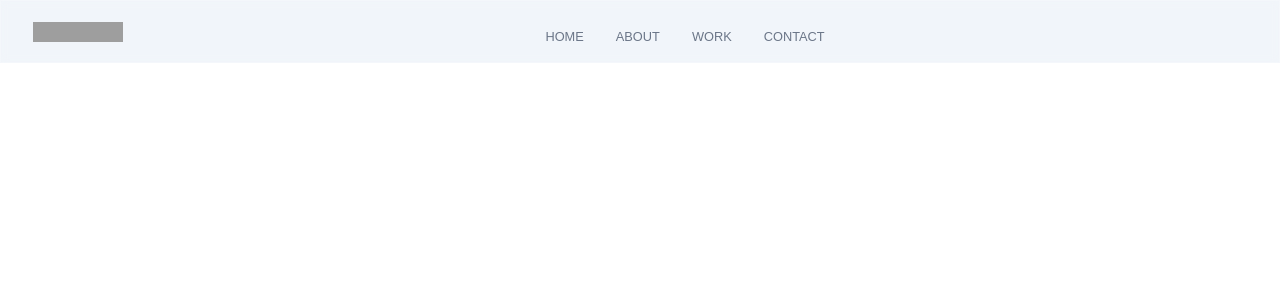
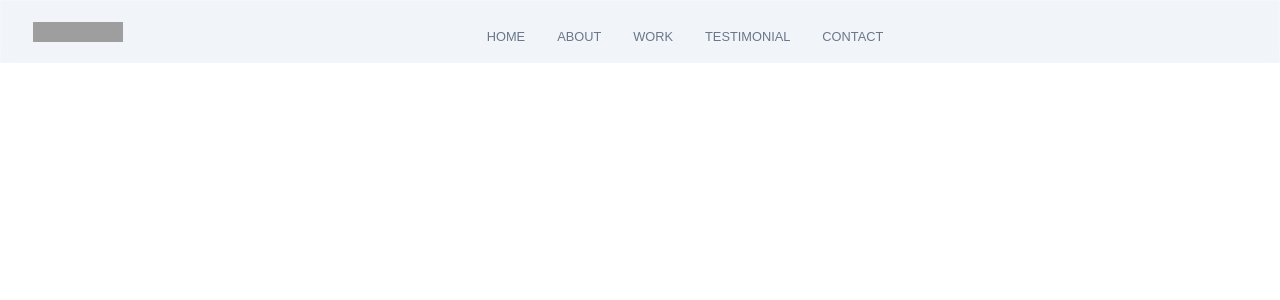
Before and after one commit to LewisMurray00/personal-trainer-webpage, a React (Create React App) app: page / in a window 1280 px wide. Shown: the top 300 px of the page. Built offline with nearby package versions, Linux system fonts and the light colour scheme; grey boxes are pictures that could not be loaded.

Commit message:
Added a navigationDots.jsx file that will exist on the side of the screen, also added 'testimonials' to the navbar as i missed it out

```diff
--- a/src/App.js
+++ b/src/App.js
@@ -1,7 +1,7 @@
 import React from 'react';
 import './App.scss';
 
-import Navbar from './components/Navbar/Navbar';
+import {Navbar} from './components'
 
 function App() {
   return (
--- a/src/components/Navbar/Navbar.jsx
+++ b/src/components/Navbar/Navbar.jsx
@@ -18,7 +18,7 @@ const Navbar = () => {
       </div>
 
       <ul className='app__navbar-links'>
-        {['home', 'about', 'work', 'contact'].map((item)=>(
+        {['home', 'about', 'work', 'testimonial', 'contact'].map((item)=>(
           <li key={`link-${item}`} className='app__flex p-text'>
             <div />
             <a href={`#${item}`}>{item}</a>
@@ -37,7 +37,7 @@ const Navbar = () => {
                 <HiX onClick={() => setToggle(false)} />
 
                 <ul>
-                  {['home', 'about', 'work', 'contact'].map((item) => (
+                  {['home', 'about', 'work', 'testimonial', 'contact'].map((item) => (
                     <li key={{item}}>
                       <a href={`#${item}`} onClick={()=> setToggle(false)}>{item}</a>
                     </li>
--- a/src/components/NavigationDots.jsx
+++ b/src/components/NavigationDots.jsx
@@ -0,0 +1,18 @@
+import React from 'react';
+
+const NavigationDots = ({ active }) => (
+  <div className="app__navigation">
+    {['home', 'about', 'work', 'skills', 'testimonial', 'contact'].map((item, index) => (
+      <a
+        href={`#${item}`}
+        key={item + index}
+        className="app__navigation-dot"
+        style={active === item ? { backgroundColor: '#313BAC' } : {}}
+      >
+
+      </a>
+    ))}
+  </div>
+);
+
+export default NavigationDots;
--- /dev/null
+++ b/src/components/index.js
@@ -0,0 +1,2 @@
+export {default as Navbar} from './Navbar/Navbar';
+export { default as NavigationDots } from './NavigationDots'
```
Also changed, not shown: 1 other file (tests, documents, lock files or other folders).
